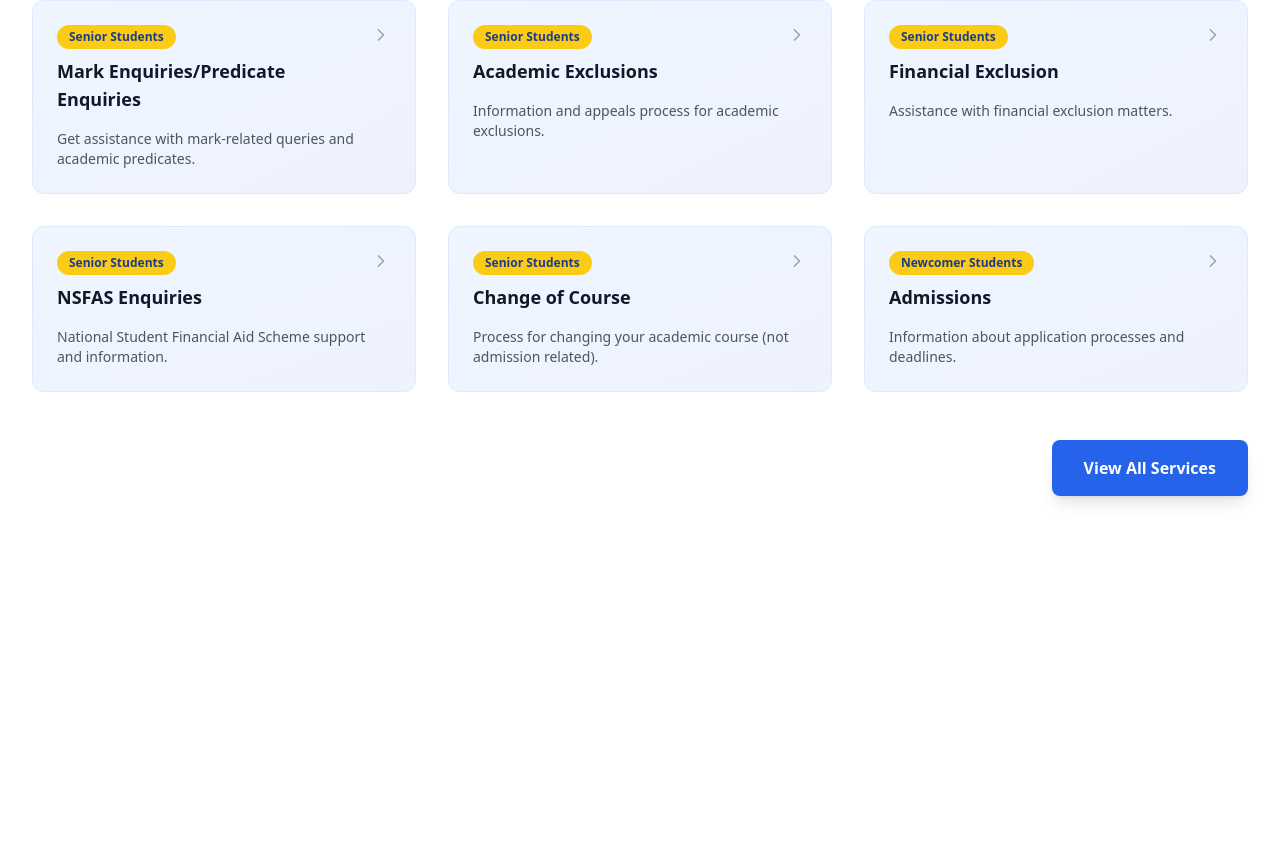
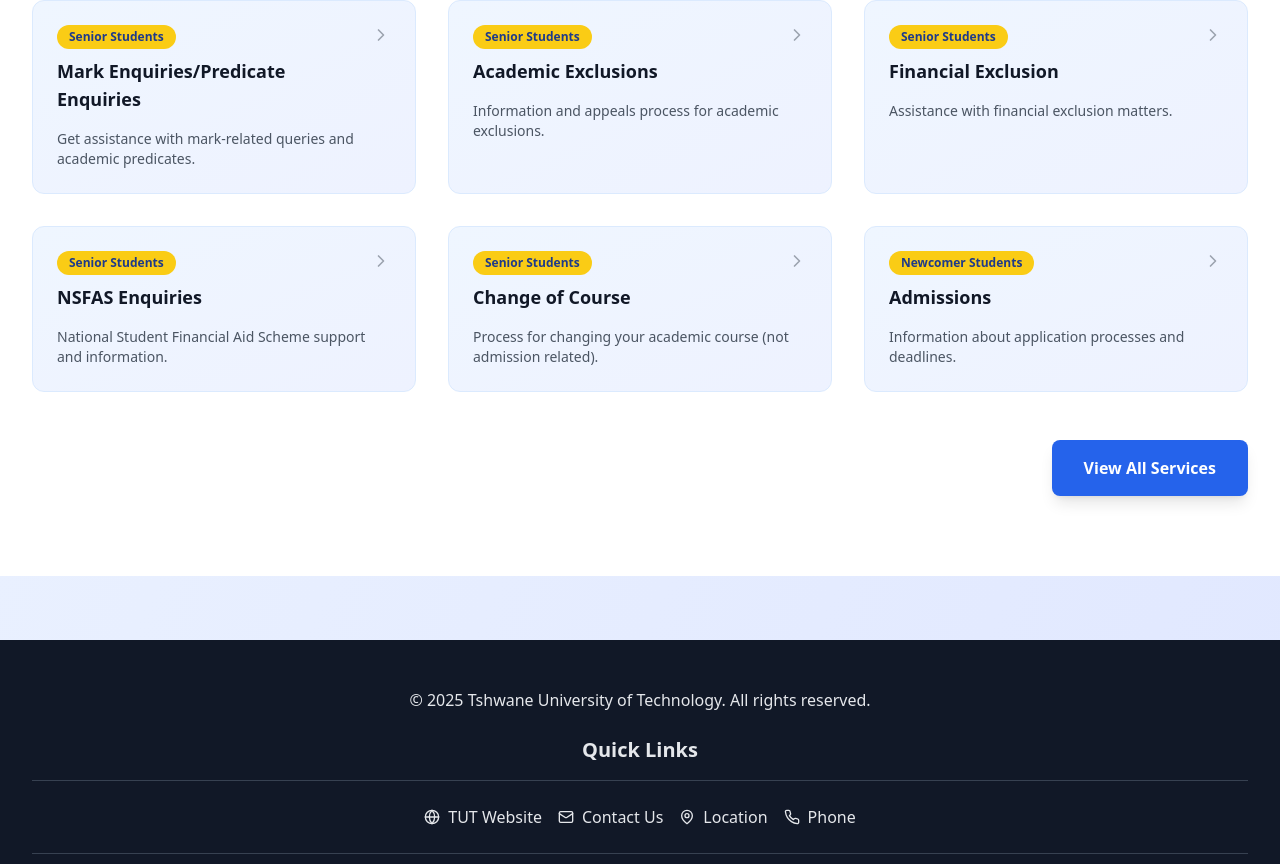
Before and after one commit to sizwekenny/HUB-Web, a React (Vite) app: page / in a window 1280 px wide. Shown: the part 1916-2780 px from the top of the page. Before the commit the page ends 2492 px from the top, so only its background shows below. Built offline with nearby package versions, Linux system fonts and the light colour scheme.

Commit message:
added footer

```diff
--- a/src/components/HomePage.tsx
+++ b/src/components/HomePage.tsx
@@ -45,6 +45,31 @@
   }
 };
 
+// 🔽 PASTE THIS RIGHT HERE
+const quickLinks = [
+  {
+    name: 'TUT Website',
+    url: 'https://www.tut.ac.za/',
+    icon: <Globe className="w-4 h-4" />,
+  },
+  {
+    name: 'Contact Us',
+    url: 'mailto:general@tut.ac.za',
+    icon: <Mail className="w-4 h-4" />,
+  },
+  {
+    name: 'Location',
+    url: 'https://www.google.com/maps/place/TUT/',
+    icon: <MapPin className="w-4 h-4" />,
+  },
+  {
+    name: 'Phone',
+    url: 'tel:0861102421',
+    icon: <Phone className="w-4 h-4" />,
+  },
+];
+
+
   const featuredServices = services.slice(0, 6);
   const departmentsRef = React.useRef<HTMLDivElement>(null);
   const servicesRef = React.useRef<HTMLDivElement>(null);
@@ -58,6 +83,10 @@
       servicesRef.current.scrollIntoView({ behavior: 'smooth' });
     }
   };
+ const [selectedFilter, setSelectedFilter] = useState<'all' | 'senior' | 'newcomer'>('all');
+
+
+
   return (
     <div className="min-h-screen">
       {/* Hero Section */}
@@ -251,6 +280,81 @@
           </div>
         </div>
       </section>
+           {/* Footer */}
+      <footer className="text-center md:text-left py-12 bg-gray-900 text-gray-200 mt-16">
+        <div className="max-w-7xl mx-auto px-4 sm:px-6 lg:px-8">
+          {/* Top Section */}
+          <p className="mb-6 text-center">
+            © {new Date().getFullYear()} Tshwane University of Technology. All rights reserved.
+          </p>
+
+          <h4 className="mb-4 text-center text-xl font-semibold">Quick Links</h4>
+          <hr className="border-gray-700 mb-6" />
+
+          {/* Quick Links */}
+          <div className="flex flex-wrap justify-center gap-4 mb-6">
+            {quickLinks.map((link, i) => (
+              <a
+                key={i}
+                href={link.url}
+                target="_blank"
+                rel="noopener noreferrer"
+                className="flex items-center gap-2 text-gray-200 hover:text-yellow-400 transition-colors"
+              >
+                {link.icon} {link.name}
+              </a>
+            ))}
+          </div>
+
+          <hr className="border-gray-700 mb-6" />
+
+          {/* About TUT and Contact Info */}
+          <div className="grid grid-cols-1 md:grid-cols-2 gap-8 text-left">
+            <div>
+              <h5 className="text-lg font-semibold mb-3">About TUT</h5>
+              <ul className="space-y-2 text-sm">
+                {[
+                  ['Council', 'https://www.tut.ac.za/council'],
+                  ['Executive Management Committee', 'https://www.tut.ac.za/executive-management-committee'],
+                  ['Executive Deans', 'https://www.tut.ac.za/executive-deans'],
+                  ['Campus Rectors', 'https://www.tut.ac.za/campus-rectors'],
+                  ['Vacancies', 'https://www.tut.ac.za/vacancies/list/1'],
+                  ['Tenders', 'https://www.tut.ac.za/tender'],
+                  ['Research, Innovation & Engagement', 'https://www.tut.ac.za/research-innovation-engagement'],
+                ].map(([name, url]) => (
+                  <li key={name}>
+                    <a href={url} target="_blank" rel="noopener noreferrer" className="hover:text-yellow-400">
+                      {name}
+                    </a>
+                  </li>
+                ))}
+              </ul>
+            </div>
+
+            <div>
+              <h5 className="text-lg font-semibold mb-3">Contact</h5>
+              <p className="text-sm">Tel: 086 110 2421</p>
+              <p className="text-sm">
+                Email:{' '}
+                <a href="mailto:general@tut.ac.za" className="hover:text-yellow-400">
+                  general@tut.ac.za
+                </a>
+              </p>
+
+              <h6 className="text-md font-semibold mt-4 mb-1">Ethics Hotline</h6>
+              <p className="text-sm">Toll-Free: 0800 006 924</p>
+              <p className="text-sm">
+                Email:{' '}
+                <a href="mailto:reportit@ethicshelpdesk.com" className="hover:text-yellow-400">
+                  reportit@ethicshelpdesk.com
+                </a>
+              </p>
+            </div>
+          </div>
+        </div>
+      </footer>
+
+
     </div>
   );
 };
```
Lines whose indentation alone changed are shown as unchanged.
